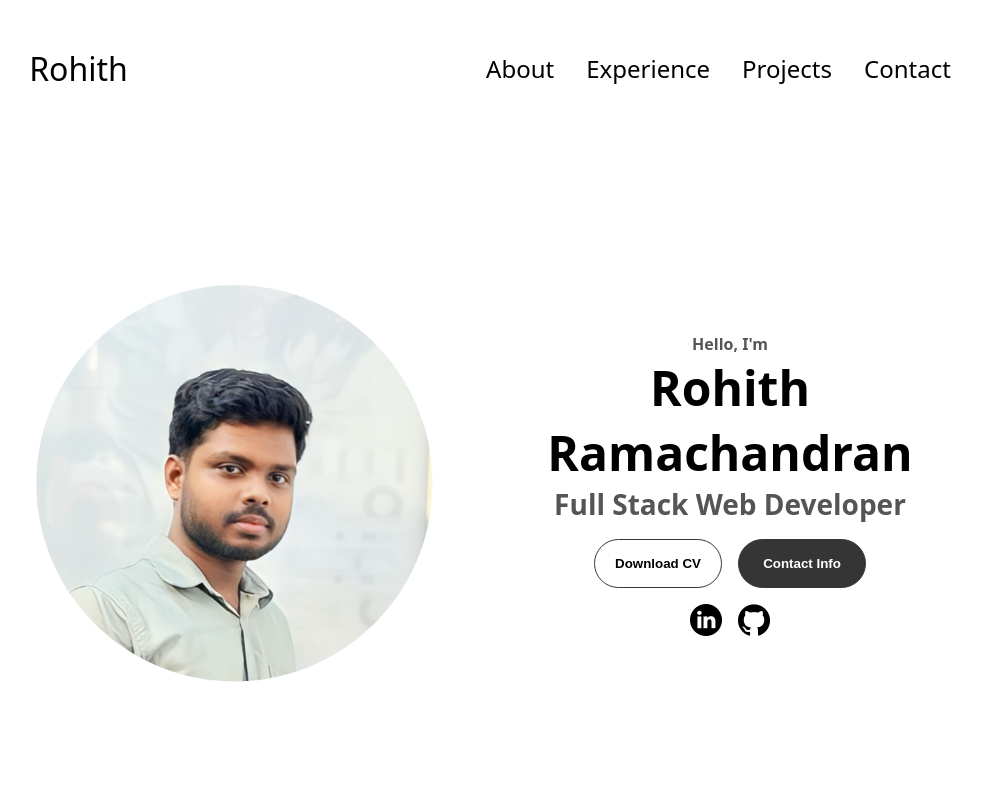
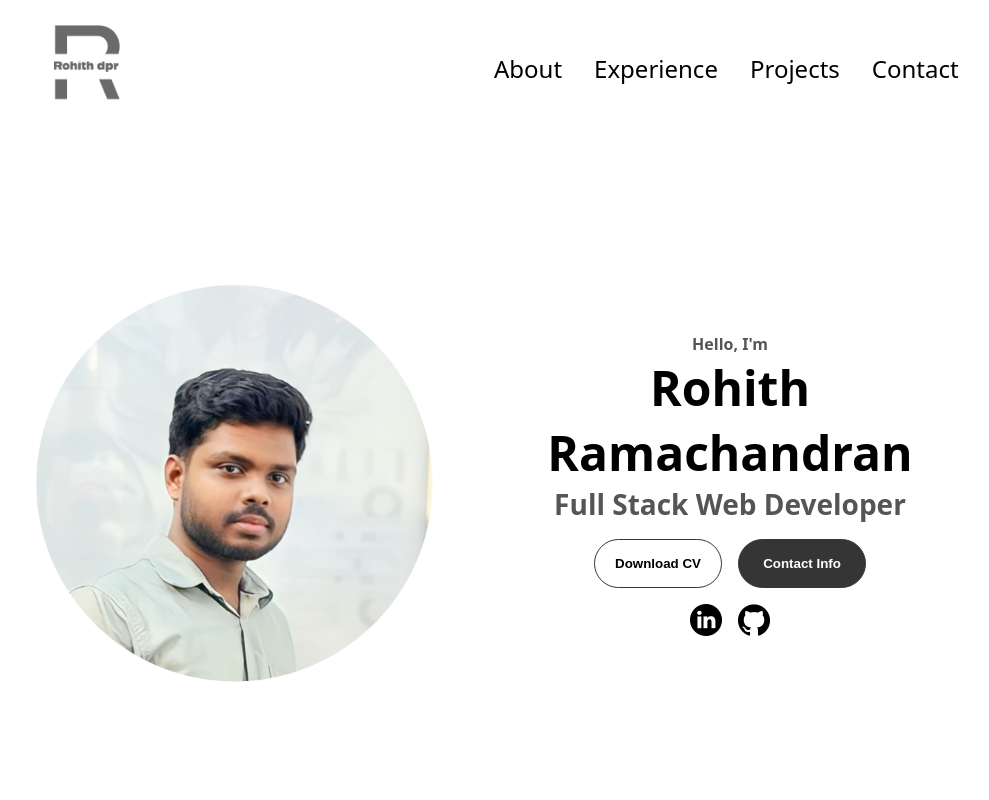
Before and after one commit to rohith016/personal-portfolio, a plain HTML site: page index.html in a window 1280 px wide. Shown: the top 800 px of the page, without its empty margins (150-1139 px from the left). Drawn offline with Linux system fonts and the light colour scheme.

Commit message:
add logo for nav bar

```diff
--- a/index.html
+++ b/index.html
@@ -10,7 +10,7 @@
   </head>
   <body>
     <nav id="desktop-nav">
-      <div class="logo">Rohith</div>
+      <div class="logo"><img width=130 src="./assets/logo.png"  alt="Rohith Ramachandran profile picture" /></div>
       <div>
         <ul class="nav-links">
           <li><a href="#about">About</a></li>
@@ -21,7 +21,7 @@
       </div>
     </nav>
     <nav id="hamburger-nav">
-      <div class="logo">Rohith Ramachandran</div>
+      <div class="logo"><img width=100 src="./assets/logo.png"  alt="Rohith Ramachandran profile picture" /></div>
       <div class="hamburger-menu">
         <div class="hamburger-icon" onclick="toggleMenu()">
           <span></span>
```
Also changed, not shown: assets/logo.png (added).
